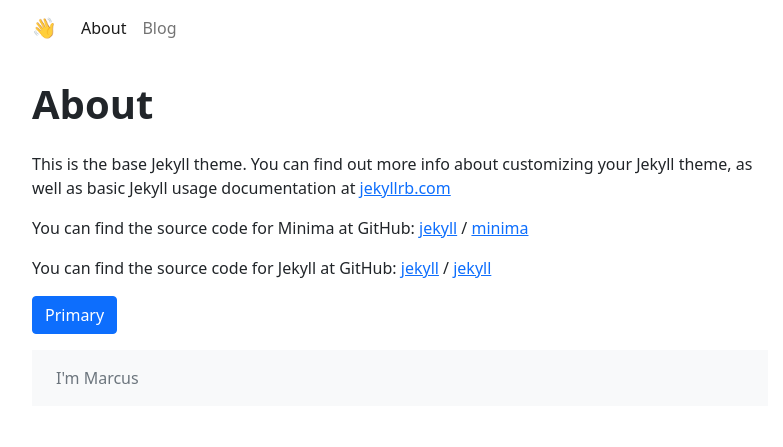
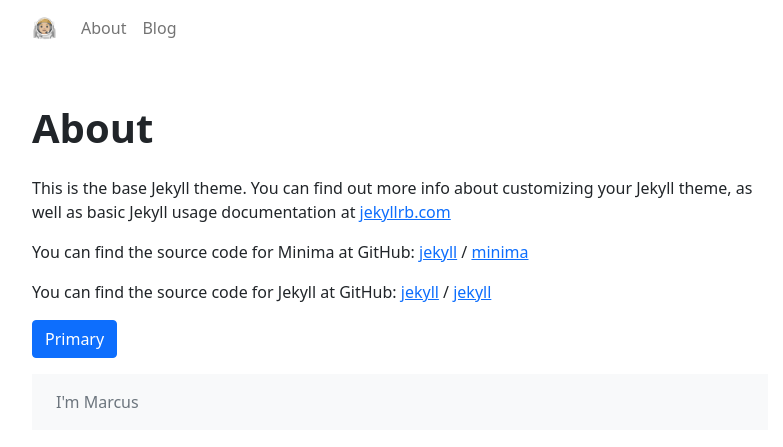
Before and after one commit to marcuskan/marcuskan.github.io, a Jekyll site: the page built from about.markdown, in a window 1280 px wide. Shown: the top 447 px of the page, without its empty margins (240-1023 px from the left). Built offline with Jekyll 4.4.1, drawn with Linux system fonts in a browser that asks for light colours.

Commit message:
Update favicon

```diff
--- a/_config.yml
+++ b/_config.yml
@@ -33,6 +33,7 @@
   sass_dir: css
 plugins:
   - jekyll-feed
+  - jekyll-seo-tag
 # Exclude from processing.
 # The following items will not be processed, by default.
 # Any item listed under the `exclude:` key here will be automatically added to
--- a/_includes/head.html
+++ b/_includes/head.html
@@ -9,6 +9,7 @@
     integrity="sha384-giJF6kkoqNQ00vy+HMDP7azOuL0xtbfIcaT9wjKHr8RbDVddVHyTfAAsrekwKmP1"
     crossorigin="anonymous"
   />
+  <link rel="shortcut icon" type="image/png" href="favicon.png" />
   {%- feed_meta -%} {%- if jekyll.environment == 'production' and
   site.google_analytics -%} {%- include google-analytics.html -%} {%- endif -%}
   {%- include custom-head.html -%}
--- a/_includes/header.html
+++ b/_includes/header.html
@@ -1,5 +1,5 @@
-<nav class="navbar navbar-expand-lg navbar-light">
-  <a class="navbar-brand" href="/">👋</a>
+<nav class="navbar navbar-expand-lg navbar-light mb-5">
+  <a class="navbar-brand" href="/">🧑🏼‍🚀</a>
   <button
     class="navbar-toggler"
     type="button"
@@ -14,7 +14,7 @@
   <div class="collapse navbar-collapse" id="navbarNav">
     <ul class="navbar-nav">
       <li class="nav-item">
-        <a class="nav-link active" aria-current="page" href="/about">About</a>
+        <a class="nav-link" aria-current="page" href="/about">About</a>
       </li>
       <li class="nav-item">
         <a class="nav-link" href="/">Blog</a>
```
Also changed, not shown: _posts/2021-02-07-do-it-badly.md (added), favicon.png (added).
